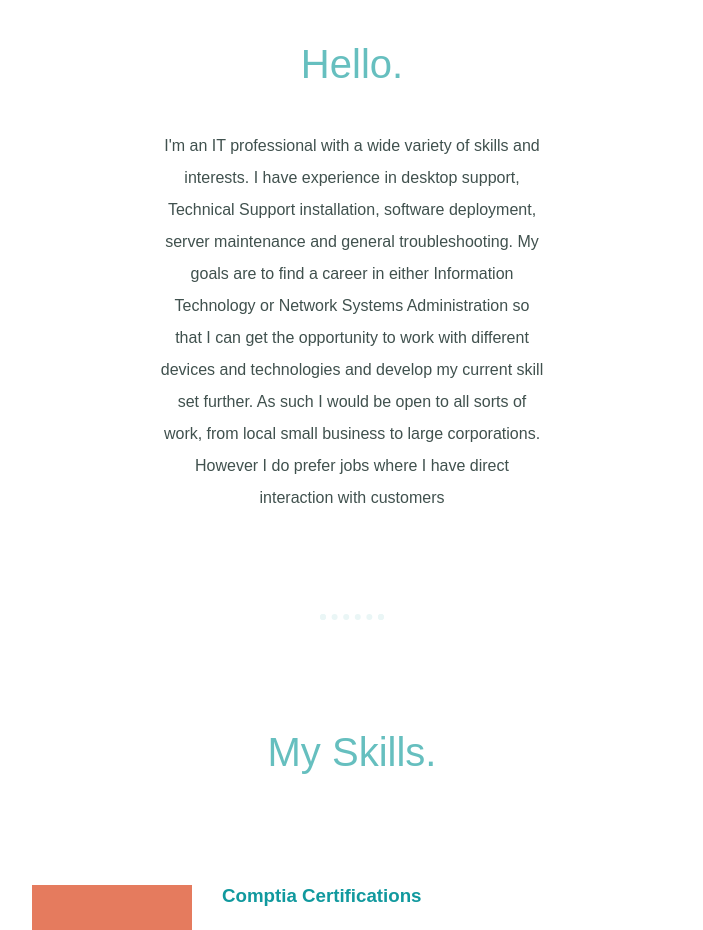
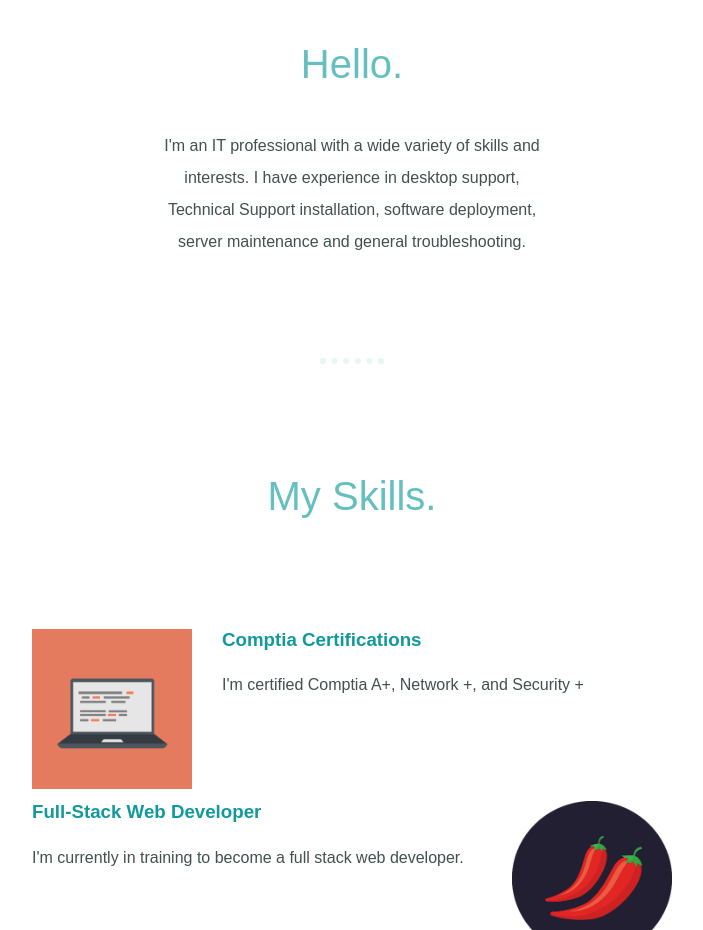
Before and after one commit to Vegtheman/cv, a plain HTML site: page index.html in a window 1280 px wide. Shown: the part 1280-2210 px from the top of the page, without its empty margins (288-991 px from the left). Drawn offline with Linux system fonts and the light colour scheme.

Commit message:
Add files via upload

```diff
--- a/index.html
+++ b/index.html
@@ -24,9 +24,7 @@
         <img class= "image-rene" src="images/581387926.jpg" alt="Rene">
         <h2>Hello.</h2>
         <p class="intro">I'm an IT professional with a wide variety of skills and interests. I have experience in desktop support, Technical Support installation, software deployment,
-server maintenance and general troubleshooting. My goals are to find a career in either Information Technology or Network Systems Administration so that I can
- get the opportunity to work with different devices and technologies and develop my current skill set further. As such I would be open to all sorts of work, from
-local small business to large corporations. However I do prefer jobs where I have direct interaction with customers
+server maintenance and general troubleshooting.
  </p>
       </div>
       <hr>
```
